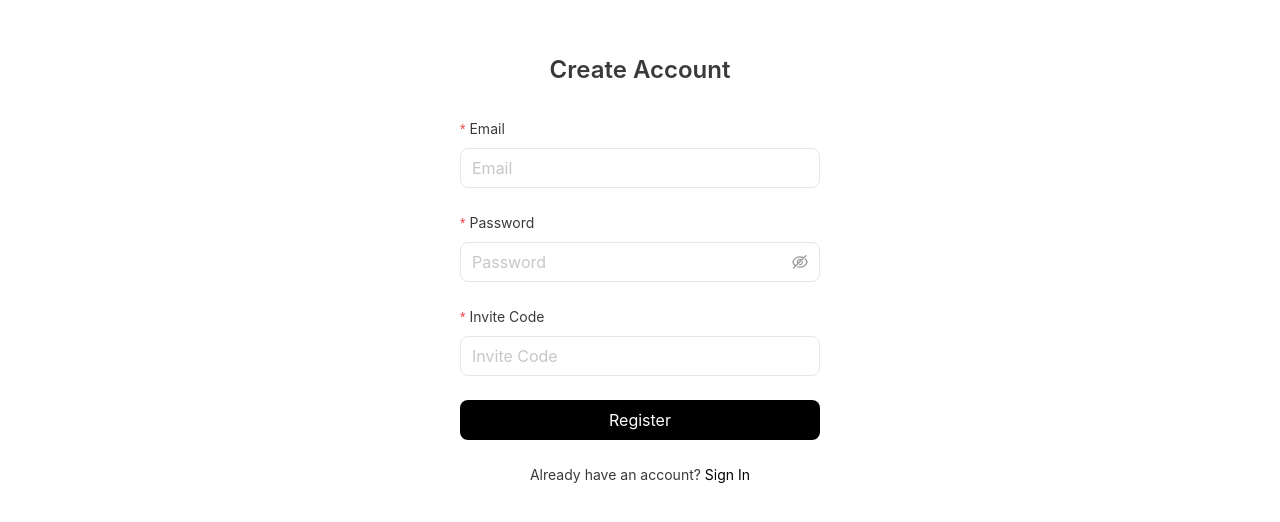
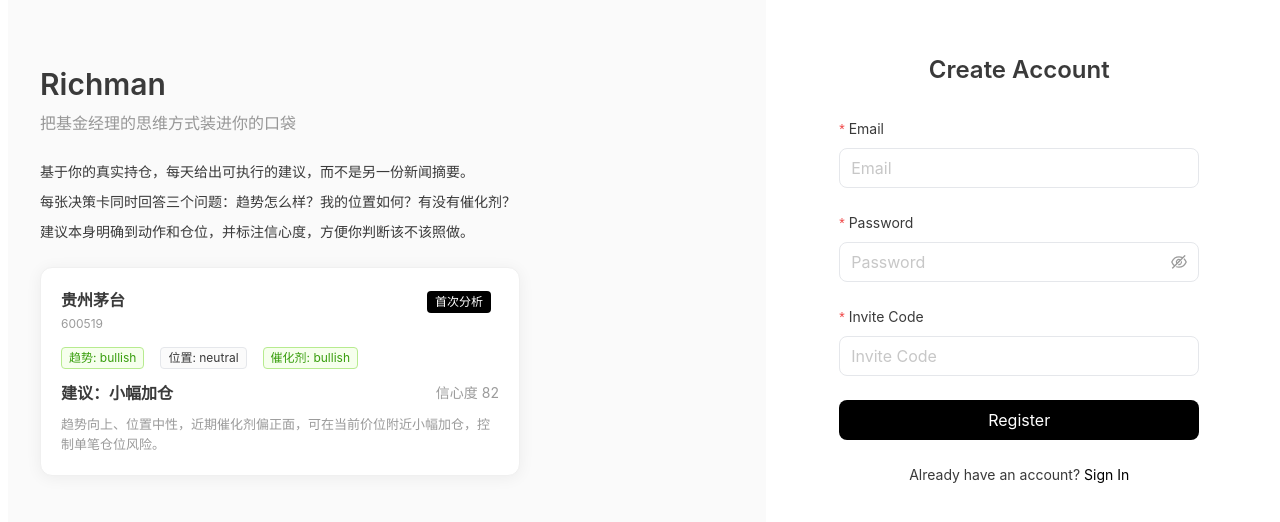
Before and after one commit to kehr/Richman, a React (Vite) app in the folder frontend/: page /register in a window 1280 px wide. Shown: the part 150-672 px from the top of the page. Built offline with nearby package versions, Linux system fonts and the light colour scheme; no server answers.

Commit message:
feat(auth): add split layout with sample decision card

```diff
--- a/frontend/src/pages/auth/LoginPage.tsx
+++ b/frontend/src/pages/auth/LoginPage.tsx
@@ -1,16 +1,6 @@
 import { LoginForm } from "@/features/auth";
+import { AuthSplitLayout } from "./components/AuthSplitLayout";
 
 export default function LoginPage() {
-	return (
-		<div
-			style={{
-				display: "flex",
-				justifyContent: "center",
-				alignItems: "center",
-				minHeight: "100vh",
-			}}
-		>
-			<LoginForm />
-		</div>
-	);
+	return <AuthSplitLayout form={<LoginForm />} />;
 }
--- a/frontend/src/pages/auth/RegisterPage.tsx
+++ b/frontend/src/pages/auth/RegisterPage.tsx
@@ -1,16 +1,6 @@
 import { RegisterForm } from "@/features/auth";
+import { AuthSplitLayout } from "./components/AuthSplitLayout";
 
 export default function RegisterPage() {
-	return (
-		<div
-			style={{
-				display: "flex",
-				justifyContent: "center",
-				alignItems: "center",
-				minHeight: "100vh",
-			}}
-		>
-			<RegisterForm />
-		</div>
-	);
+	return <AuthSplitLayout form={<RegisterForm />} />;
 }
--- /dev/null
+++ b/frontend/src/pages/auth/components/AuthSplitLayout.tsx
@@ -0,0 +1,103 @@
+import { Typography } from "@/ui-kit/eat";
+import type { ReactNode } from "react";
+import { SampleDecisionCard } from "./SampleDecisionCard";
+
+const { Title, Paragraph, Text } = Typography;
+
+interface AuthSplitLayoutProps {
+	form: ReactNode;
+}
+
+// AuthSplitLayout is the responsive 2-column shell shared by LoginPage and
+// RegisterPage. It implements the breakpoints from PRD §2.1:
+//   - >= 1200px: left 60% / right 40%
+//   - 1024-1199px: left 50% / right 50%
+//   - <  1024px: single column, left content stacked above the form
+//
+// The layout uses CSS Grid via inline style + a small <style> block so we
+// don't need to add a new global stylesheet or pull in antd's Grid (which
+// doesn't expose true CSS-driven percentage breakpoints without JS).
+export function AuthSplitLayout({ form }: AuthSplitLayoutProps) {
+	return (
+		<div className="auth-split-layout" data-testid="auth-split-layout">
+			<style>{AUTH_SPLIT_LAYOUT_CSS}</style>
+			<section className="auth-split-layout__left" data-testid="auth-split-layout-left">
+				<div className="auth-split-layout__brand">
+					<Title level={2} style={{ marginBottom: 8 }}>
+						Richman
+					</Title>
+					<Text type="secondary" style={{ fontSize: 16 }}>
+						把基金经理的思维方式装进你的口袋
+					</Text>
+				</div>
+				<div className="auth-split-layout__intro">
+					<Paragraph style={{ marginBottom: 8 }}>
+						基于你的真实持仓，每天给出可执行的建议，而不是另一份新闻摘要。
+					</Paragraph>
+					<Paragraph style={{ marginBottom: 8 }}>
+						每张决策卡同时回答三个问题：趋势怎么样？我的位置如何？有没有催化剂？
+					</Paragraph>
+					<Paragraph style={{ marginBottom: 0 }}>
+						建议本身明确到动作和仓位，并标注信心度，方便你判断该不该照做。
+					</Paragraph>
+				</div>
+				<div className="auth-split-layout__sample">
+					<SampleDecisionCard />
+				</div>
+			</section>
+			<section className="auth-split-layout__right" data-testid="auth-split-layout-right">
+				<div className="auth-split-layout__form-wrapper">{form}</div>
+			</section>
+		</div>
+	);
+}
+
+// AUTH_SPLIT_LAYOUT_CSS keeps the responsive behavior fully in CSS so we can
+// guarantee the desktop split is server-side-stable and not subject to JS
+// resize listeners. The class names are scoped via the `auth-split-layout`
+// prefix to avoid leaking into the rest of the app.
+const AUTH_SPLIT_LAYOUT_CSS = `
+.auth-split-layout {
+	display: grid;
+	grid-template-columns: 1fr;
+	min-height: 100vh;
+	width: 100%;
+}
+.auth-split-layout__left {
+	display: flex;
+	flex-direction: column;
+	justify-content: center;
+	gap: 24px;
+	padding: 48px 32px;
+	background: #fafafa;
+}
+.auth-split-layout__brand {
+	max-width: 480px;
+}
+.auth-split-layout__intro {
+	max-width: 480px;
+}
+.auth-split-layout__sample {
+	max-width: 480px;
+}
+.auth-split-layout__right {
+	display: flex;
+	align-items: center;
+	justify-content: center;
+	padding: 48px 32px;
+}
+.auth-split-layout__form-wrapper {
+	width: 100%;
+	max-width: 360px;
+}
+@media (min-width: 1024px) and (max-width: 1199px) {
+	.auth-split-layout {
+		grid-template-columns: 1fr 1fr;
+	}
+}
+@media (min-width: 1200px) {
+	.auth-split-layout {
+		grid-template-columns: 6fr 4fr;
+	}
+}
+`;
--- /dev/null
+++ b/frontend/src/pages/auth/components/SampleDecisionCard.tsx
@@ -0,0 +1,67 @@
+import { Card, Space, Tag, Typography } from "@/ui-kit/eat";
+
+const { Title, Text, Paragraph } = Typography;
+
+// SampleDecisionCard is a pure presentational mock of the dashboard decision
+// card, used inside the login / register left pane so visitors can see the
+// shape of the product before they sign in. All data is hardcoded and the
+// component imports nothing from the decision-card feature to avoid creating
+// a pages -> features -> domain coupling chain.
+//
+// Visual contract: it should "look like" a real DecisionCardSummary so the
+// pitch on the auth page matches what the user sees once they're in. The
+// three dimension tags here use the same color tokens as
+// features/decision-card/components/DimensionBadges (bullish=green,
+// neutral=default, bearish=red) so the language is consistent.
+export function SampleDecisionCard() {
+	return (
+		<Card
+			data-testid="sample-decision-card"
+			style={{
+				borderRadius: 12,
+				boxShadow: "0 2px 16px rgba(0, 0, 0, 0.06)",
+			}}
+			styles={{ body: { padding: 20 } }}
+		>
+			<div
+				style={{
+					display: "flex",
+					alignItems: "baseline",
+					justifyContent: "space-between",
+					marginBottom: 12,
+				}}
+			>
+				<div>
+					<Title level={5} style={{ margin: 0 }}>
+						贵州茅台
+					</Title>
+					<Text type="secondary" style={{ fontSize: 12 }}>
+						600519
+					</Text>
+				</div>
+				<Tag color="#000000">首次分析</Tag>
+			</div>
+			<Space size="small" wrap style={{ marginBottom: 12 }}>
+				<Tag color="green">趋势: bullish</Tag>
+				<Tag color="default">位置: neutral</Tag>
+				<Tag color="green">催化剂: bullish</Tag>
+			</Space>
+			<div
+				style={{
+					display: "flex",
+					alignItems: "center",
+					justifyContent: "space-between",
+					marginBottom: 8,
+				}}
+			>
+				<Text strong style={{ fontSize: 16 }}>
+					建议：小幅加仓
+				</Text>
+				<Text type="secondary">信心度 82</Text>
+			</div>
+			<Paragraph type="secondary" style={{ marginBottom: 0, fontSize: 13 }}>
+				趋势向上、位置中性，近期催化剂偏正面，可在当前价位附近小幅加仓，控制单笔仓位风险。
+			</Paragraph>
+		</Card>
+	);
+}
```
